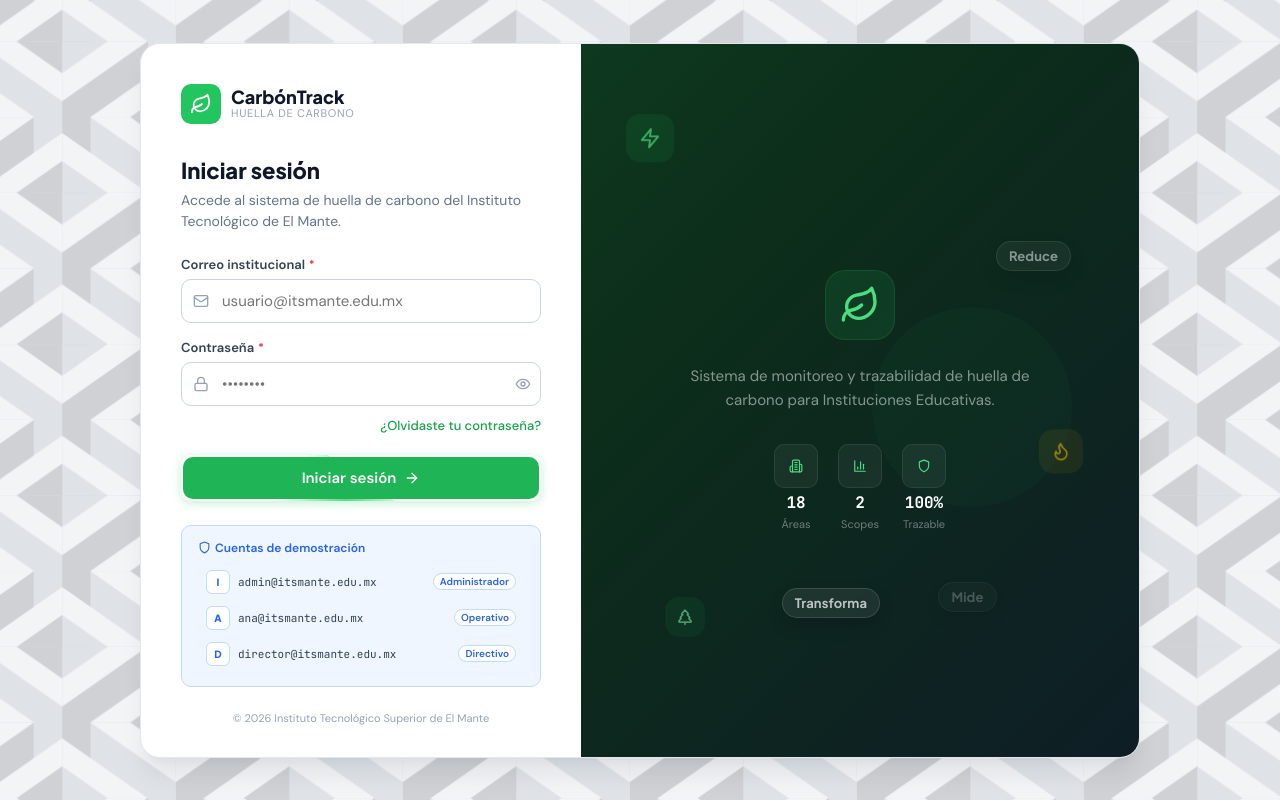
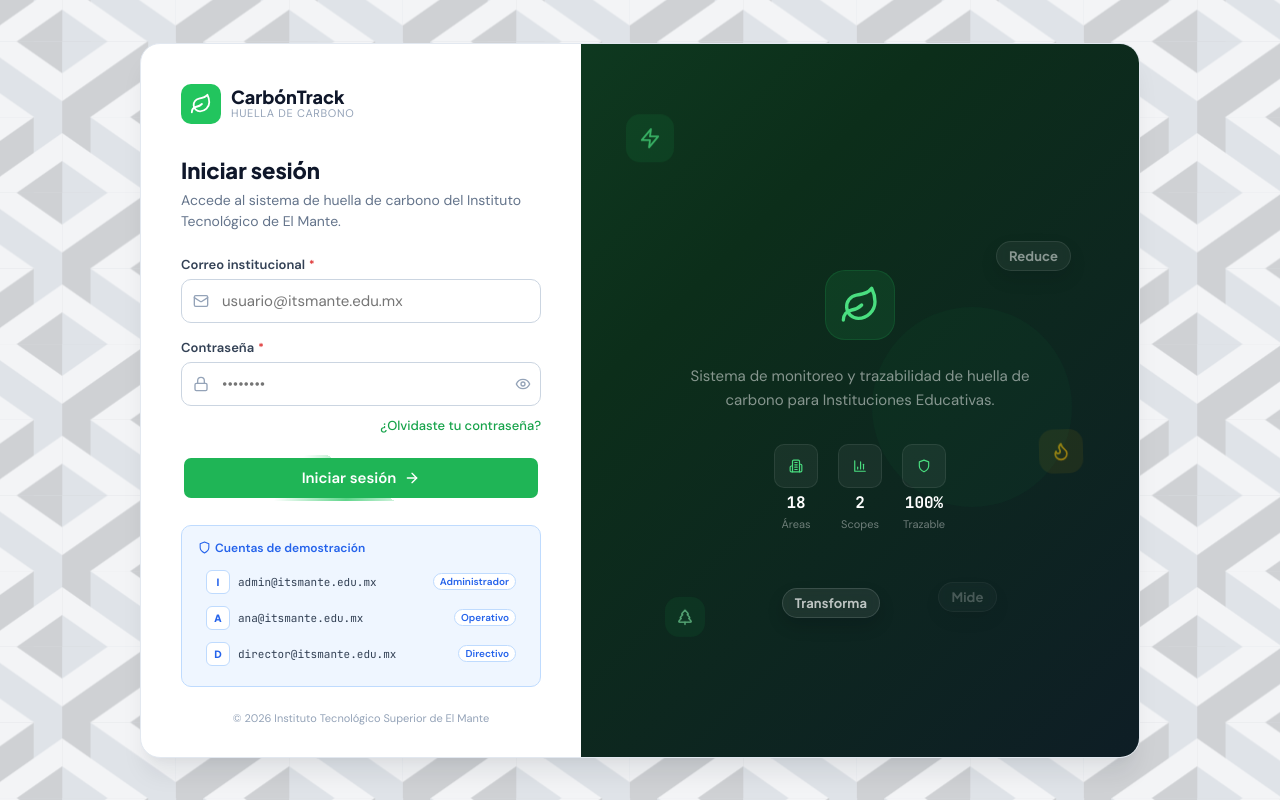
Before and after one commit to Sergioad17/CarbonTrCK, a React (Vite) app: page /login in a window 1280 px wide. Built offline with nearby package versions, Linux system fonts and the light colour scheme.

Commit message:
Arreglo de animacion en el boton de login "iniciar sesión"

```diff
--- a/src/pages/Animations.css
+++ b/src/pages/Animations.css
@@ -52,7 +52,7 @@
 
 .eco-login-btn {
   --border-radius: var(--eco-radius-md, 10px);
-  --anim-border-gap: 2px;
+  --anim-border-gap: 3px;
   --anim-sweep-color: color-mix(in srgb, var(--eco-primary-500) 72%, transparent);
   --anim-surface: color-mix(in srgb, var(--eco-primary-500) 92%, black 8%);
   --anim-text: #ffffff;
@@ -63,7 +63,7 @@
   border-radius: var(--border-radius);
   cursor: pointer;
   background: transparent;
-  box-shadow: 0 2px 10px color-mix(in srgb, var(--eco-primary-500) 28%, transparent);
+  box-shadow: none;
   transition: transform 200ms ease, box-shadow 200ms ease;
 }
 
@@ -72,6 +72,7 @@
   align-items: center;
   justify-content: center;
   gap: 8px;
+  width: calc(100% - (var(--anim-border-gap) * 2));
   height: calc(100% - (var(--anim-border-gap) * 2));
   margin: var(--anim-border-gap);
   padding: 0 18px;
@@ -80,6 +81,7 @@
   font-family: var(--eco-font-body);
   font-size: 15px;
   font-weight: 600;
+  border-radius: calc(var(--border-radius) - var(--anim-border-gap));
 }
 
 .eco-login-btn::before {
@@ -95,7 +97,7 @@
 
 .eco-login-btn:hover:not(:disabled) {
   transform: translateY(-1px);
-  box-shadow: 0 8px 22px color-mix(in srgb, var(--eco-primary-500) 30%, transparent);
+  box-shadow: none;
 }
 
 .eco-login-btn:disabled {
@@ -116,7 +118,7 @@
 :root[data-theme="dark"] .eco-login-btn {
   --anim-surface: color-mix(in srgb, var(--eco-primary-500) 24%, var(--eco-surface) 76%);
   --anim-sweep-color: color-mix(in srgb, var(--eco-primary-600) 88%, transparent);
-  box-shadow: 0 4px 18px rgba(74, 222, 128, 0.22);
+  box-shadow: none;
 }
 
 :root[data-theme="dark"] .eco-login-btn .inner {
```
Also changed, not shown: 5 other files (tests, documents, lock files or other folders).
